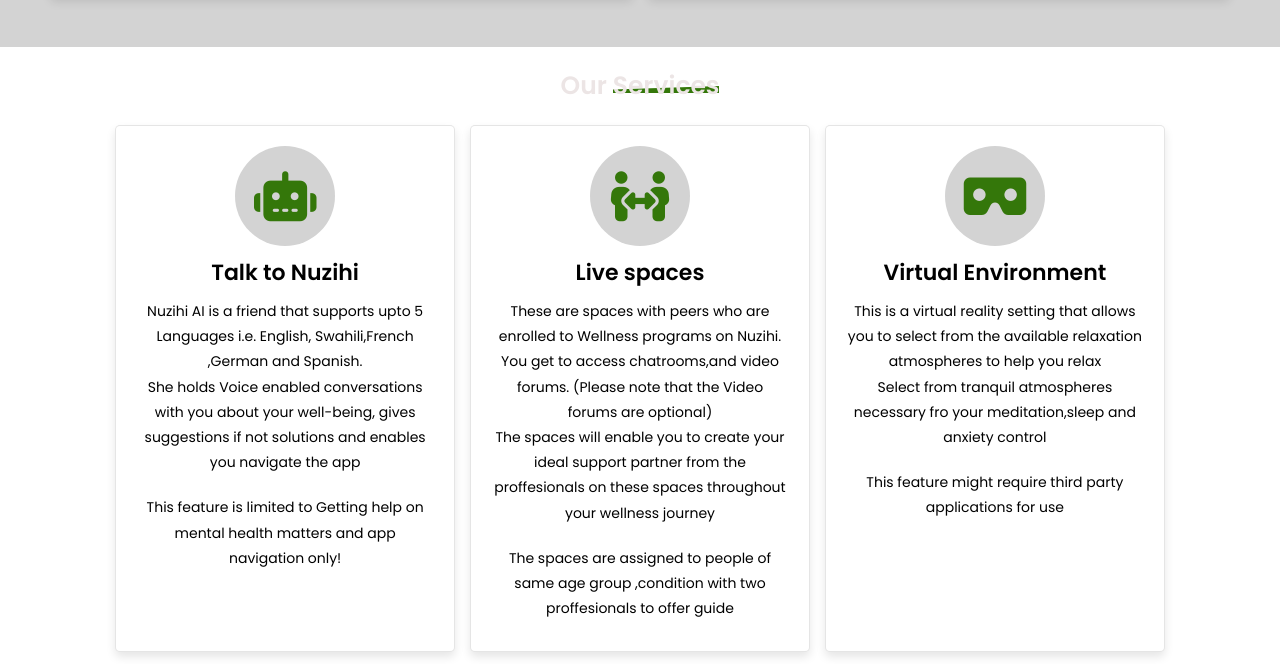
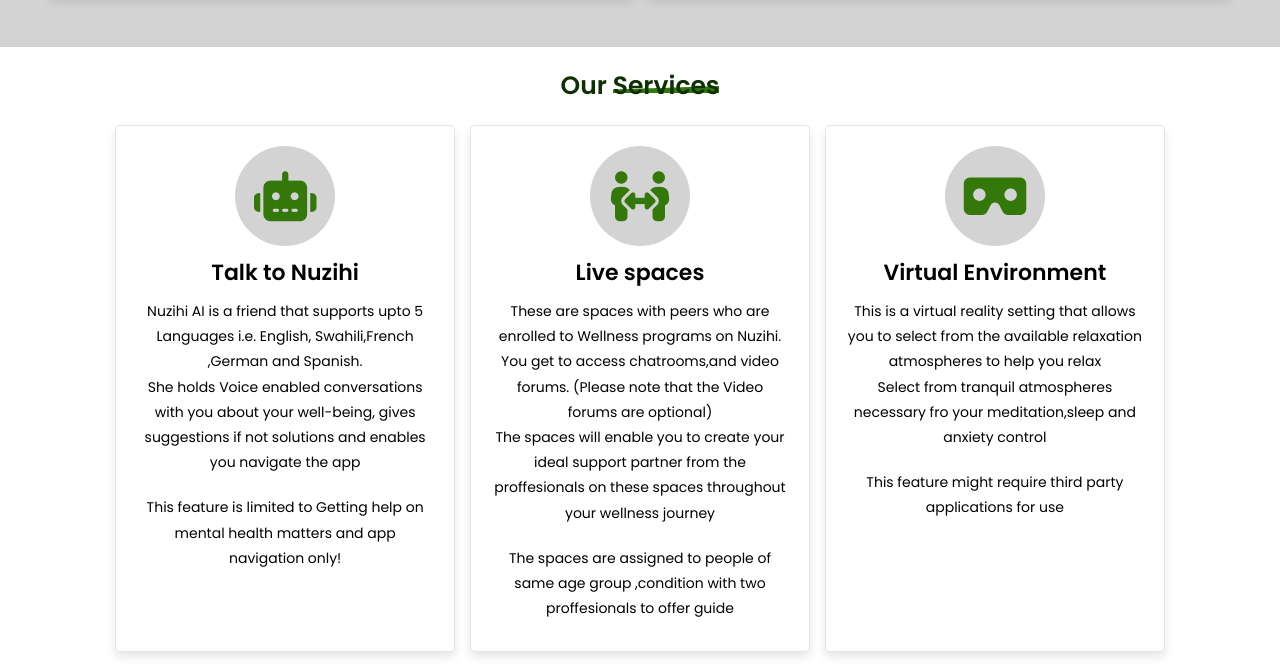
Before and after one commit to nuzihi/N-Website, a plain HTML site: page index.html in a window 1280 px wide. Shown: the part 1781-2445 px from the top of the page. Drawn offline with nearby package versions, Linux system fonts and the light colour scheme; a script that the page names is missing.

```diff
--- a/style.css
+++ b/style.css
@@ -39,7 +39,7 @@ section {
   padding-bottom: 2rem;
   text-align: center;
   font-size: 2.5rem;
-  color: rgb(236, 229, 229);
+  color: rgb(14, 49, 4);
   text-transform: capitalize;
 }
 
@@ -740,7 +740,7 @@ section {
   color: black;
 }
 
-/* Symon Added code */
+
 
 .logo-txt {
   font-family: "celandine", sans-serif;
```
Also changed, not shown: index.html (+2 -2 lines).
